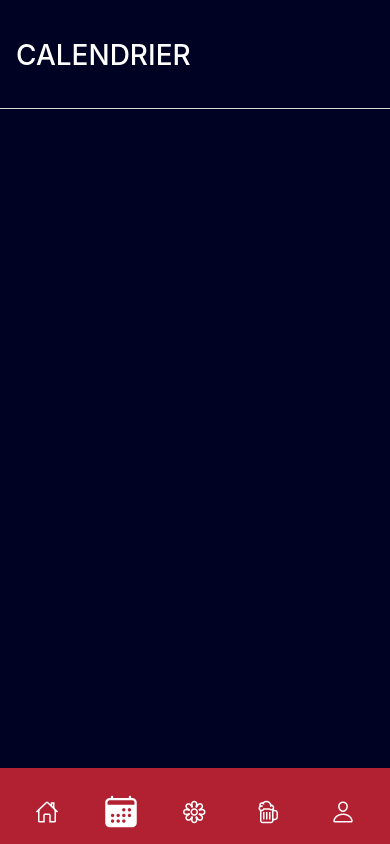
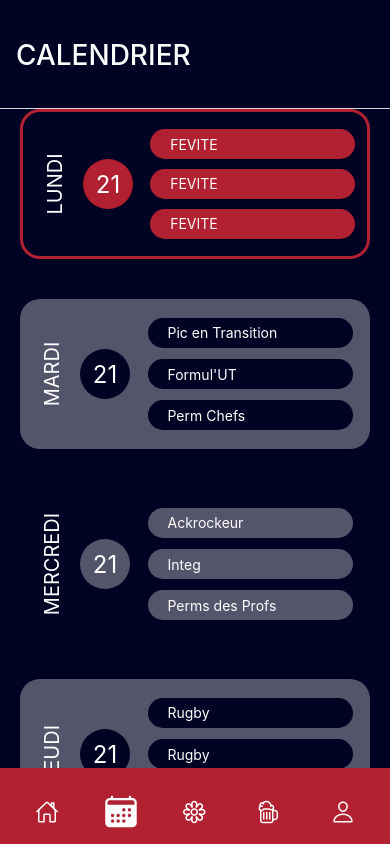
Before and after one commit to picasso-utc/chopin, a React Native app: screen /CALENDRIER in a window 390 px wide. Built offline with nearby package versions, Linux system fonts and the light colour scheme; what axios-mock-adapter would draw is missing.

Commit message:
Front of the calendar

```diff
--- /dev/null
+++ b/src/components/atoms/namePerm.jsx
@@ -0,0 +1,18 @@
+import React from 'react';
+import { Text, View } from 'react-native';
+
+const NamePerm = ({ name, style }) => {
+    return (
+        <View style={style}>
+            <Text
+                style={{
+                    color: '#FFFFFF',
+                    fontSize: 14,
+                }}
+            >
+                {name}
+            </Text>
+        </View>
+    );
+};
+export default NamePerm;
--- /dev/null
+++ b/src/components/atoms/numDay.jsx
@@ -0,0 +1,18 @@
+import React from 'react';
+import { Text, View } from 'react-native';
+
+const NumDay = ({ day, style }) => {
+    return (
+        <View style={style}>
+            <Text
+                style={{
+                    fontSize: 24,
+                    color: '#FFFFFF',
+                }}
+            >
+                {day}
+            </Text>
+        </View>
+    );
+};
+export default NumDay;
--- /dev/null
+++ b/src/components/atoms/textDay.jsx
@@ -0,0 +1,37 @@
+import React from 'react';
+import { Text, View } from 'react-native';
+
+const TextDays = ({ weekday }) => {
+    const TEXT_LENGTH = 110;
+    const TEXT_HEIGHT = 20;
+    const OFFSET = TEXT_LENGTH / 2 - TEXT_HEIGHT / 2;
+    return (
+        <View
+            style={{
+                width: TEXT_HEIGHT,
+                height: TEXT_LENGTH,
+                marginLeft: 20,
+                marginRight: 20,
+            }}
+        >
+            <Text
+                style={{
+                    color: '#FFFFFF',
+                    fontSize: 20,
+                    textTransform: 'uppercase',
+                    width: TEXT_LENGTH,
+                    height: TEXT_HEIGHT,
+                    transform: [
+                        { rotate: '-90deg' },
+                        { translateX: -OFFSET },
+                        { translateY: -OFFSET },
+                    ],
+                    textAlign: 'center',
+                }}
+            >
+                {weekday}
+            </Text>
+        </View>
+    );
+};
+export default TextDays;
--- /dev/null
+++ b/src/components/molecules/dayCalendar.jsx
@@ -0,0 +1,146 @@
+import React from 'react';
+import { View, StyleSheet } from 'react-native';
+
+import TextDays from '../atoms/textDay';
+import NumDay from '../atoms/numDay';
+import NamePerm from '../atoms/namePerm';
+
+const DayCalendar = ({ id, day, morning, noon, night, today, weekday }) => {
+    return (
+        <View
+            style={
+                today
+                    ? styles.containerToday
+                    : id % 2 === 0
+                    ? styles.containerLight
+                    : styles.containerDark
+            }
+        >
+            <TextDays weekday={weekday} />
+            <NumDay
+                day={day}
+                style={today ? styles.dayToday : id % 2 === 0 ? styles.dayDark : styles.dayLight}
+            />
+            <View style={styles.containerPerms}>
+                <NamePerm
+                    name={morning}
+                    style={
+                        today ? styles.nameToday : id % 2 === 0 ? styles.nameDark : styles.nameLight
+                    }
+                />
+                <NamePerm
+                    name={noon}
+                    style={
+                        today ? styles.nameToday : id % 2 === 0 ? styles.nameDark : styles.nameLight
+                    }
+                />
+                <NamePerm
+                    name={night}
+                    style={
+                        today ? styles.nameToday : id % 2 === 0 ? styles.nameDark : styles.nameLight
+                    }
+                />
+            </View>
+        </View>
+    );
+};
+
+const styles = StyleSheet.create({
+    containerDark: {
+        width: 350,
+        height: 150,
+        display: 'flex',
+        flexDirection: 'row',
+        borderRadius: 20,
+        alignItems: 'center',
+        marginTop: 20,
+        marginBottom: 20,
+    },
+    containerLight: {
+        width: 350,
+        height: 150,
+        display: 'flex',
+        flexDirection: 'row',
+        backgroundColor: 'rgba(256,256,256,0.33)',
+        borderRadius: 20,
+        alignItems: 'center',
+        marginTop: 20,
+        marginBottom: 20,
+    },
+    containerToday: {
+        width: 350,
+        height: 150,
+        display: 'flex',
+        flexDirection: 'row',
+        borderRadius: 20,
+        borderWidth: 3,
+        borderColor: '#B22132',
+        alignItems: 'center',
+        marginBottom: 20,
+    },
+    dayToday: {
+        display: 'flex',
+        width: 50,
+        height: 50,
+        alignItems: 'center',
+        justifyContent: 'center',
+        borderRadius: 25,
+        backgroundColor: '#B22132',
+    },
+    dayDark: {
+        display: 'flex',
+        width: 50,
+        height: 50,
+        alignItems: 'center',
+        justifyContent: 'center',
+        borderRadius: 45,
+        backgroundColor: '#000223',
+    },
+    dayLight: {
+        display: 'flex',
+        width: 50,
+        height: 50,
+        alignItems: 'center',
+        justifyContent: 'center',
+        borderRadius: 25,
+        backgroundColor: 'rgba(256,256,256,0.33)',
+    },
+    containerPerms: {
+        display: 'flex',
+        flexDirection: 'column',
+        height: '90%',
+        width: 205,
+        justifyContent: 'space-evenly',
+        marginLeft: '5%',
+    },
+    nameToday: {
+        width: 205,
+        height: 30,
+        borderRadius: 30,
+        backgroundColor: '#B22132',
+        display: 'flex',
+        justifyContent: 'center',
+        paddingLeft: 20,
+    },
+    nameDark: {
+        width: 205,
+        height: 30,
+        borderRadius: 30,
+        backgroundColor: '#000223',
+        display: 'flex',
+        justifyContent: 'center',
+        paddingLeft: 20,
+    },
+    nameLight: {
+        width: 205,
+        height: 30,
+        borderRadius: 30,
+        backgroundColor: 'rgba(256,256,256,0.33)',
+        display: 'flex',
+        display: 'flex',
+        justifyContent: 'center',
+        paddingLeft: 20,
+    },
+});
+
+export default DayCalendar;
--- a/src/components/screens/calendarScreen.jsx
+++ b/src/components/screens/calendarScreen.jsx
@@ -1,5 +1,7 @@
 import React from 'react';
-import { View } from 'react-native';
+import { View, ScrollView } from 'react-native';
+
+import DayCalendar from '../molecules/dayCalendar';
 
 function CalendarScreen() {
     return (
@@ -7,8 +9,77 @@ function CalendarScreen() {
             style={{
                 backgroundColor: '#000223',
                 height: '100%',
+                display: 'flex',
+                flexDirection: 'column',
+                alignItems: 'center',
             }}
-        />
+        >
+            <DayCalendar
+                id={1}
+                today={true}
+                weekday="lundi"
+                day="21"
+                morning="FEVITE"
+                noon="FEVITE"
+                night="FEVITE"
+            />
+            <ScrollView contentContainerStyle={{ alignItems: 'center' }} scrollEnabled={true}>
+                <DayCalendar
+                    id={2}
+                    today={false}
+                    weekday="mardi"
+                    day="21"
+                    morning="Pic en Transition"
+                    noon="Formul'UT"
+                    night="Perm Chefs"
+                />
+                <DayCalendar
+                    id={3}
+                    today={false}
+                    weekday="mercredi"
+                    day="21"
+                    morning="Ackrockeur"
+                    noon="Integ"
+                    night="Perms des Profs"
+                />
+                <DayCalendar
+                    id={4}
+                    today={false}
+                    weekday="jeudi"
+                    day="21"
+                    morning="Rugby"
+                    noon="Rugby"
+                    night="Rugby"
+                />
+                <DayCalendar
+                    id={5}
+                    today={false}
+                    weekday="vendredi"
+                    day="21"
+                    morning="FEVITE"
+                    noon="FEVITE"
+                    night="FEVITE"
+                />
+                <DayCalendar
+                    id={6}
+                    today={false}
+                    weekday="samedi"
+                    day="21"
+                    morning="FEVITE"
+                    noon="FEVITE"
+                    night="FEVITE"
+                />
+                <DayCalendar
+                    id={7}
+                    today={false}
+                    weekday="dimanche"
+                    day="21"
+                    morning="FEVITE"
+                    noon="FEVITE"
+                    night="FEVITE"
+                />
+            </ScrollView>
+        </View>
     );
 }
 
```
